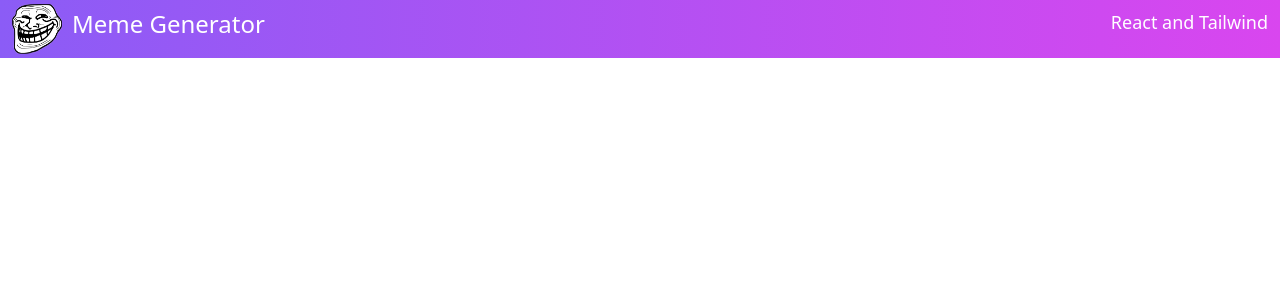
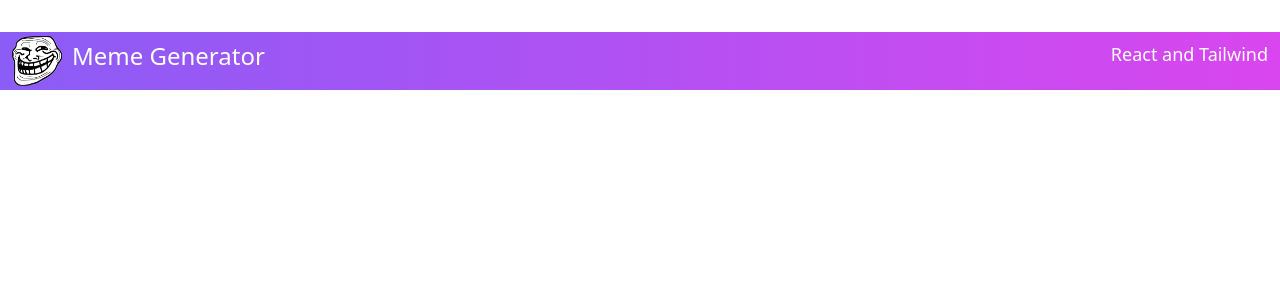
Before and after one commit to semanurakkuzu/meme_generator, a React (Create React App) app: page / in a window 1280 px wide. Shown: the top 300 px of the page. Built offline with nearby package versions, Linux system fonts and the light colour scheme.

Commit message:
edited header

```diff
--- a/src/components/Header.jsx
+++ b/src/components/Header.jsx
@@ -1,8 +1,7 @@
 import logo from "../images/image_logo.png"
 export default function Header() {
   return (
-    <div className="container mx-auto">
-        <div className="h-18 bg-gradient-to-r from-violet-500 to-fuchsia-500">
+        <div className="h-18 bg-gradient-to-r from-violet-500 to-fuchsia-500 mt-8">
             <div class="flex flex-row">
                 <div className="basis-1/8 text-white ml-3 my-1" >
                     <img src={logo} alt="" className="logo mr-3" />
@@ -15,6 +14,5 @@
                 </div>
             </div>
         </div>
-    </div>
   );
 }
```
